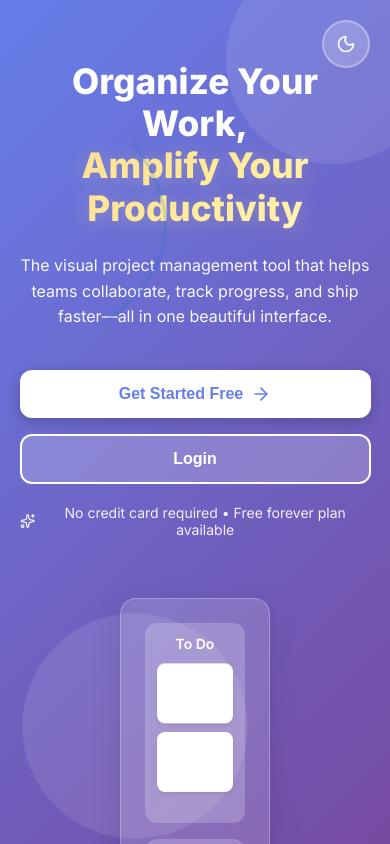
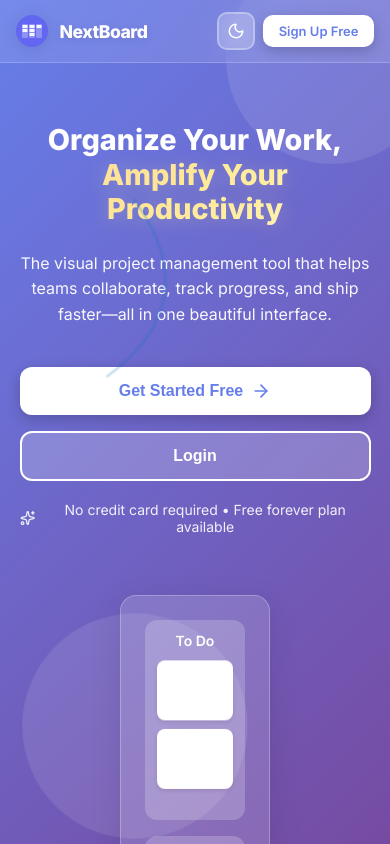
Before and after one commit to TahubCS/NextBoard, a React (Vite) app in the folder client/: page / in a window 390 px wide. Built offline with nearby package versions, Linux system fonts and the light colour scheme; no server answers.

Commit message:
add style to home page

```diff
--- a/client/src/App.tsx
+++ b/client/src/App.tsx
@@ -65,7 +65,7 @@ const Navbar = () => {
         onMouseEnter={(e) => e.currentTarget.style.opacity = "0.8"}
         onMouseLeave={(e) => e.currentTarget.style.opacity = "1"}
       >
-        NexBoard
+        NextBoard
       </h2>
 
       <div style={{ display: "flex", alignItems: "center", gap: "20px" }}>
--- a/client/src/pages/Home.tsx
+++ b/client/src/pages/Home.tsx
@@ -29,14 +29,43 @@ export const Home = () => {
 
     return (
         <div className="home-container">
-            {/* THEME TOGGLE BUTTON - TOP RIGHT */}
+            {/* HEADER/NAVBAR WITH LOGO */}
+            <header className="home-navbar">
+                <div className="home-nav-content">
+                    <div className="home-nav-logo">
+                        <img
+                            src="/NextBoard.svg"
+                            alt="NextBoard Logo"
+                            className="home-logo-image"
+                        />
+                        <span className="home-logo-text">NextBoard</span>
+                    </div>
+
+                    <div className="home-nav-actions">
                         <button
                             onClick={toggleTheme}
                             className="theme-toggle-home"
                             title="Toggle Theme"
                         >
-                {darkMode ? <Sun size={24} /> : <Moon size={24} />}
+                            {darkMode ? <Sun size={20} /> : <Moon size={20} />}
                         </button>
+
+                        <button
+                            className="btn-nav-login"
+                            onClick={() => navigate("/login")}
+                        >
+                            Login
+                        </button>
+
+                        <button
+                            className="btn-nav-signup"
+                            onClick={() => navigate("/login?mode=signup")}
+                        >
+                            Sign Up Free
+                        </button>
+                    </div>
+                </div>
+            </header>
 
             {/* HERO SECTION - FULL VIEWPORT */}
             <section className="hero-section">
@@ -149,7 +178,7 @@ export const Home = () => {
             <section className="cta-section">
                 <div className="cta-content">
                     <h2>Ready to boost your productivity?</h2>
-                    <p>Join thousands of teams already organizing their work with Kanban SaaS</p>
+                    <p>Join thousands of teams already organizing their work with NextBoard</p>
                     <button
                         className="btn-hero btn-primary-hero btn-large"
                         onClick={() => navigate("/login?mode=signup")}
@@ -162,7 +191,17 @@ export const Home = () => {
 
             {/* FOOTER */}
             <footer className="home-footer">
-                <p>© 2026 NexBoard. Built with ❤️ for productive teams.</p>
+                <div className="footer-content">
+                    <div className="footer-logo">
+                        <img
+                            src="/NextBoard.svg"
+                            alt="NextBoard Logo"
+                            className="footer-logo-image"
+                        />
+                        <span className="footer-logo-text">NextBoard</span>
+                    </div>
+                    <p className="footer-text">© 2026 NextBoard. Built with ❤️ for productive teams.</p>
+                </div>
             </footer>
         </div>
     );
--- a/client/src/pages/home.css
+++ b/client/src/pages/home.css
@@ -12,31 +12,114 @@
 }
 
 /* ============================================
+   HOME NAVBAR WITH LOGO
+   ============================================ */
+.home-navbar {
+    position: sticky;
+    top: 0;
+    z-index: 1000;
+    background: rgba(255, 255, 255, 0.1);
+    backdrop-filter: blur(20px);
+    border-bottom: 1px solid rgba(255, 255, 255, 0.2);
+    padding: 16px 5%;
+    transition: all 0.3s ease;
+}
+
+.home-nav-content {
+    max-width: 1400px;
+    margin: 0 auto;
+    display: flex;
+    justify-content: space-between;
+    align-items: center;
+}
+
+.home-nav-logo {
+    display: flex;
+    align-items: center;
+    gap: 12px;
+    cursor: pointer;
+}
+
+.home-logo-image {
+    width: 40px;
+    height: 40px;
+    object-fit: contain;
+    filter: drop-shadow(0 2px 8px rgba(0, 0, 0, 0.1));
+}
+
+.home-logo-text {
+    font-size: 1.5rem;
+    font-weight: 800;
+    color: white;
+    letter-spacing: -0.5px;
+    text-shadow: 0 2px 8px rgba(0, 0, 0, 0.1);
+}
+
+.home-nav-actions {
+    display: flex;
+    align-items: center;
+    gap: 12px;
+}
+
+.btn-nav-login {
+    background: transparent;
+    color: white;
+    border: 2px solid rgba(255, 255, 255, 0.3);
+    padding: 10px 24px;
+    border-radius: 10px;
+    cursor: pointer;
+    font-weight: 600;
+    font-size: 14px;
+    transition: all 0.3s ease;
+    backdrop-filter: blur(10px);
+}
+
+.btn-nav-login:hover {
+    background: rgba(255, 255, 255, 0.2);
+    border-color: rgba(255, 255, 255, 0.5);
+    transform: translateY(-2px);
+}
+
+.btn-nav-signup {
+    background: white;
+    color: #667eea;
+    border: none;
+    padding: 10px 24px;
+    border-radius: 10px;
+    cursor: pointer;
+    font-weight: 600;
+    font-size: 14px;
+    box-shadow: 0 4px 14px rgba(0, 0, 0, 0.2);
+    transition: all 0.3s ease;
+}
+
+.btn-nav-signup:hover {
+    transform: translateY(-2px);
+    box-shadow: 0 6px 20px rgba(0, 0, 0, 0.3);
+}
+
+/* ============================================
    THEME TOGGLE BUTTON (HOME PAGE)
    ============================================ */
 .theme-toggle-home {
-    position: fixed;
-    top: 20px;
-    right: 20px;
-    z-index: 1000;
     background: rgba(255, 255, 255, 0.2);
     backdrop-filter: blur(10px);
     border: 2px solid rgba(255, 255, 255, 0.3);
     color: white;
-    padding: 12px;
-    border-radius: 50%;
+    padding: 10px;
+    border-radius: 10px;
     cursor: pointer;
     transition: all 0.3s ease;
     display: flex;
     align-items: center;
     justify-content: center;
-    width: 48px;
-    height: 48px;
+    width: 42px;
+    height: 42px;
 }
 
 .theme-toggle-home:hover {
     background: rgba(255, 255, 255, 0.3);
-    transform: rotate(15deg) scale(1.1);
+    transform: rotate(15deg) scale(1.05);
 }
 
 /* ============================================
@@ -44,6 +127,33 @@
    ============================================ */
 [data-theme="dark"] .home-container {
     --home-gradient: linear-gradient(135deg, #1a1a2e 0%, #16213e 100%);
+}
+
+[data-theme="dark"] .home-navbar {
+    background: rgba(26, 29, 35, 0.8);
+    border-bottom-color: rgba(255, 255, 255, 0.1);
+}
+
+[data-theme="dark"] .home-logo-text {
+    color: #f0f0f0;
+}
+
+[data-theme="dark"] .btn-nav-login {
+    border-color: rgba(255, 255, 255, 0.2);
+    color: #f0f0f0;
+}
+
+[data-theme="dark"] .btn-nav-login:hover {
+    background: rgba(255, 255, 255, 0.1);
+}
+
+[data-theme="dark"] .btn-nav-signup {
+    background: #579dff;
+    color: white;
+}
+
+[data-theme="dark"] .btn-nav-signup:hover {
+    background: #85b8ff;
 }
 
 [data-theme="dark"] .hero-title {
@@ -107,6 +217,10 @@
     background: linear-gradient(135deg, #1a1a2e 0%, #16213e 100%);
 }
 
+[data-theme="dark"] .home-footer {
+    background: #0f1419;
+}
+
 /* ============================================
    FLOATING BACKGROUND ANIMATIONS
    ============================================ */
@@ -150,7 +264,7 @@
    HERO SECTION - FULL VIEWPORT
    ============================================ */
 .hero-section {
-    min-height: 100vh; /* Full screen initially */
+    min-height: calc(100vh - 80px);
     display: flex;
     align-items: center;
     justify-content: space-between;
@@ -507,10 +621,44 @@
     background: #1a202c;
     color: rgba(255, 255, 255, 0.7);
     text-align: center;
-    padding: 30px;
-    font-size: 14px;
+    padding: 40px 5%;
     position: relative;
     z-index: 10;
+}
+
+.footer-content {
+    max-width: 1400px;
+    margin: 0 auto;
+    display: flex;
+    flex-direction: column;
+    align-items: center;
+    gap: 16px;
+}
+
+.footer-logo {
+    display: flex;
+    align-items: center;
+    gap: 12px;
+}
+
+.footer-logo-image {
+    width: 32px;
+    height: 32px;
+    object-fit: contain;
+    filter: brightness(0) invert(1);
+    opacity: 0.8;
+}
+
+.footer-logo-text {
+    font-size: 1.2rem;
+    font-weight: 700;
+    color: rgba(255, 255, 255, 0.9);
+    letter-spacing: -0.5px;
+}
+
+.footer-text {
+    font-size: 14px;
+    margin: 0;
 }
 
 /* ============================================
@@ -575,6 +723,31 @@
 }
 
 @media (max-width: 768px) {
+    .home-navbar {
+        padding: 12px 4%;
+    }
+
+    .home-logo-image {
+        width: 32px;
+        height: 32px;
+    }
+
+    .home-logo-text {
+        font-size: 1.2rem;
+    }
+
+    .btn-nav-login,
+    .btn-nav-signup {
+        padding: 8px 16px;
+        font-size: 13px;
+    }
+
+    .theme-toggle-home {
+        width: 38px;
+        height: 38px;
+        padding: 8px;
+    }
+
     .hero-section {
         padding: 60px 5% 40px;
     }
@@ -620,3 +793,25 @@
         height: 200px;
     }
 }
+
+@media (max-width: 480px) {
+    .home-nav-actions {
+        gap: 8px;
+    }
+
+    .btn-nav-login {
+        display: none; /* Hide login button on very small screens */
+    }
+
+    .home-logo-text {
+        font-size: 1.1rem;
+    }
+
+    .hero-title {
+        font-size: 1.8rem;
+    }
+
+    .footer-logo-text {
+        font-size: 1rem;
+    }
+}
```
Lines whose indentation alone changed are shown as unchanged.
